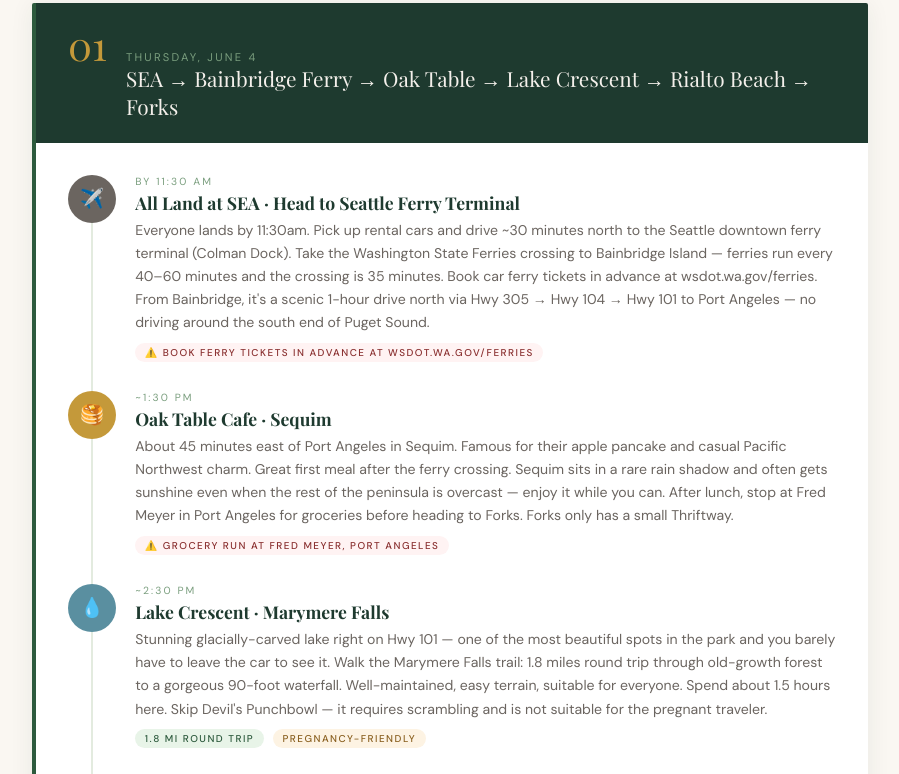
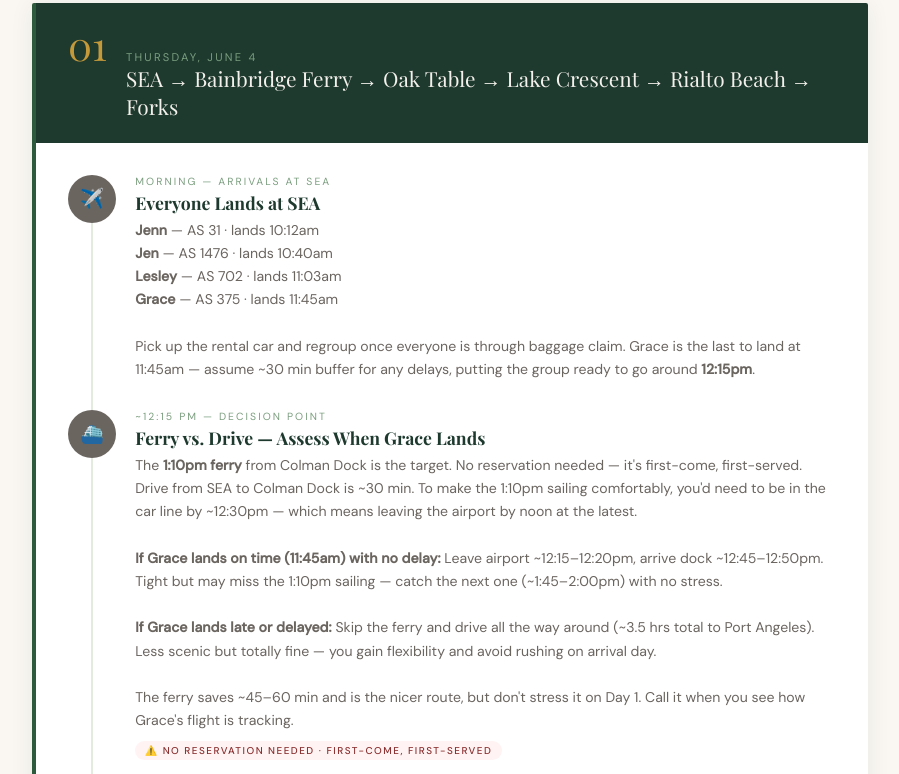
Before and after one commit to jenchu/jc-rainier-trip, a plain HTML site: page index.html in a window 1280 px wide. Shown: the part 2989-3763 px from the top of the page, without its empty margins (190-1089 px from the left). Drawn offline with nearby package versions, Linux system fonts and the light colour scheme; a web font is replaced by a local one.

Commit message:
index.html

```diff
--- a/index.html
+++ b/index.html
@@ -834,10 +834,28 @@
       <div class="stop">
         <div class="stop-icon drive">✈️</div>
         <div class="stop-content">
-          <p class="stop-time">By 11:30 AM</p>
-          <p class="stop-name">All Land at SEA · Head to Seattle Ferry Terminal</p>
-          <p class="stop-desc">Everyone lands by 11:30am. Pick up rental cars and drive ~30 minutes north to the Seattle downtown ferry terminal (Colman Dock). Take the Washington State Ferries crossing to Bainbridge Island — ferries run every 40–60 minutes and the crossing is 35 minutes. Book car ferry tickets in advance at wsdot.wa.gov/ferries. From Bainbridge, it's a scenic 1-hour drive north via Hwy 305 → Hwy 104 → Hwy 101 to Port Angeles — no driving around the south end of Puget Sound.</p>
-          <span class="stop-tag tag-required">⚠️ Book ferry tickets in advance at wsdot.wa.gov/ferries</span>
+          <p class="stop-time">Morning — Arrivals at SEA</p>
+          <p class="stop-name">Everyone Lands at SEA</p>
+          <p class="stop-desc">
+            <strong>Jenn</strong> — AS 31 · lands 10:12am<br>
+            <strong>Jen</strong> — AS 1476 · lands 10:40am<br>
+            <strong>Lesley</strong> — AS 702 · lands 11:03am<br>
+            <strong>Grace</strong> — AS 375 · lands 11:45am<br><br>
+            Pick up the rental car and regroup once everyone is through baggage claim. Grace is the last to land at 11:45am — assume ~30 min buffer for any delays, putting the group ready to go around <strong>12:15pm</strong>.
+          </p>
+        </div>
+      </div>
+
+      <div class="stop">
+        <div class="stop-icon drive">⛴️</div>
+        <div class="stop-content">
+          <p class="stop-time">~12:15 PM — Decision Point</p>
+          <p class="stop-name">Ferry vs. Drive — Assess When Grace Lands</p>
+          <p class="stop-desc">The <strong>1:10pm ferry</strong> from Colman Dock is the target. No reservation needed — it's first-come, first-served. Drive from SEA to Colman Dock is ~30 min. To make the 1:10pm sailing comfortably, you'd need to be in the car line by ~12:30pm — which means leaving the airport by noon at the latest.<br><br>
+          <strong>If Grace lands on time (11:45am) with no delay:</strong> Leave airport ~12:15–12:20pm, arrive dock ~12:45–12:50pm. Tight but may miss the 1:10pm sailing — catch the next one (~1:45–2:00pm) with no stress.<br><br>
+          <strong>If Grace lands late or delayed:</strong> Skip the ferry and drive all the way around (~3.5 hrs total to Port Angeles). Less scenic but totally fine — you gain flexibility and avoid rushing on arrival day.<br><br>
+          The ferry saves ~45–60 min and is the nicer route, but don't stress it on Day 1. Call it when you see how Grace's flight is tracking.</p>
+          <span class="stop-tag tag-required">⚠️ No reservation needed · First-come, first-served</span>
         </div>
       </div>
 
@@ -1061,7 +1079,13 @@
         <div class="stop-content">
           <p class="stop-time">8:00 – 9:00 AM</p>
           <p class="stop-name">Fly Home from SEA</p>
-          <p class="stop-desc">Return rental cars at the airport and head home with very full camera rolls and very happy memories.</p>
+          <p class="stop-desc">
+            <strong>Grace</strong> — AS 737 · departs 8:22am<br>
+            <strong>Jenn</strong> — Alaska Airlines · departs 8:25am (flight # TBD)<br>
+            <strong>Jen</strong> — AS 725 · departs 8:43am<br>
+            <strong>Lesley</strong> — TBD<br><br>
+            The Marriott is steps from the terminal — no commute stress. Aim to be through security at least 60–75 min before departure. Return rental car before checking in for flights.
+          </p>
         </div>
       </div>
 
@@ -1103,7 +1127,7 @@
     <div class="note-card">
       <span class="note-icon">🚗</span>
       <h4 class="note-title">Cars & Groceries</h4>
-      <p class="note-text">Rent 1–2 cars at SEA. Drive to Colman Dock in downtown Seattle for the Bainbridge Island ferry (35-min crossing, runs every 40–60 min). Book car spaces in advance at wsdot.wa.gov/ferries. Grocery shop at Fred Meyer in Port Angeles after Oak Table — Forks only has a small Thriftway.</p>
+      <p class="note-text">One rental car for 4 people from SEA. The Bainbridge Island ferry is first-come, first-served — no reservation needed. Grocery shop at Fred Meyer in Port Angeles after Oak Table — Forks only has a small Thriftway. All roads are standard paved highways, no 4WD needed.</p>
     </div>
     <div class="note-card">
       <span class="note-icon">📡</span>
```
